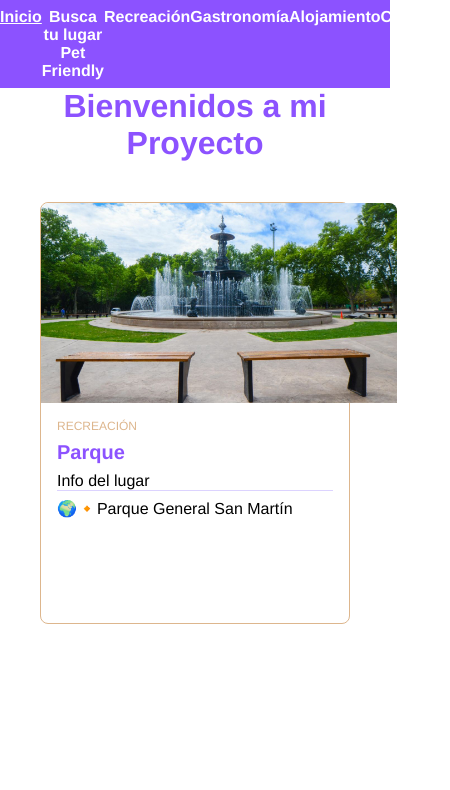
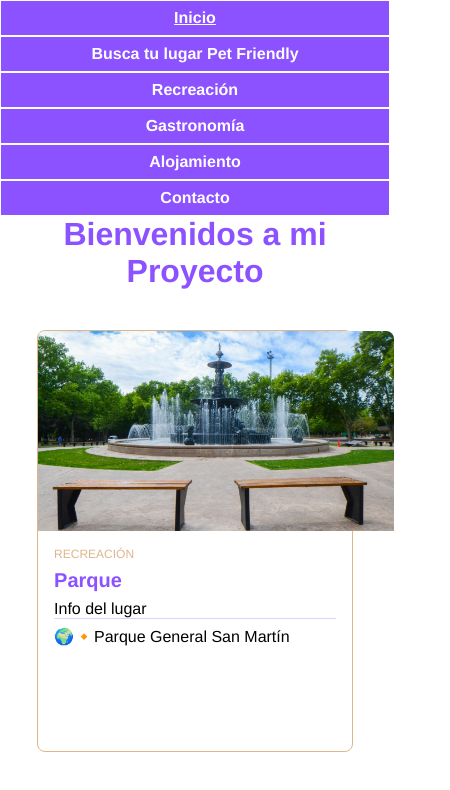
Before and after one commit to Salverte/Pet-Friendly-Mdza, an Angular app: page / in a window 390 px wide. Shown: the top 790 px of the page, 450 px wide, since content can reach past the window. Built offline with nearby package versions, Linux system fonts and the light colour scheme.

Commit message:
feat: creación cardwrapper y nav responsive 767px

```diff
--- a/src/app/app.component.html
+++ b/src/app/app.component.html
@@ -2,4 +2,4 @@
 
 <h1>{{ title }}</h1>
 
-<app-card></app-card>
+<app-cardwrapper><app-cardwrapper>
--- a/src/app/app.module.ts
+++ b/src/app/app.module.ts
@@ -5,12 +5,14 @@ import { AppRoutingModule } from './app-routing.module';
 import { AppComponent } from './app.component';
 import { NavComponent } from './components/nav/nav.component';
 import { CardComponent } from './components/card/card.component';
+import { CardwrapperComponent } from './components/cardwrapper/cardwrapper.component';
 
 @NgModule({
   declarations: [
     AppComponent,
     NavComponent,
-    CardComponent
+    CardComponent,
+    CardwrapperComponent
   ],
   imports: [
     BrowserModule,
--- a/src/app/components/card/card.component.scss
+++ b/src/app/components/card/card.component.scss
@@ -46,3 +46,16 @@
         }
     }
 }
+
+@media (max-width: 767px) {
+    .card{
+        display: block;
+
+        align-items: center;
+        width: 90%;
+        margin-right: auto;
+        margin-left: auto;
+        margin-bottom: 40px;
+
+}
+        }
--- /dev/null
+++ b/src/app/components/cardwrapper/cardwrapper.component.html
@@ -0,0 +1,7 @@
+
+<div class="wrapper">
+    <app-card></app-card>
+    <app-card></app-card>
+    <app-card></app-card>
+    <app-card></app-card>
+</div>
--- /dev/null
+++ b/src/app/components/cardwrapper/cardwrapper.component.scss
@@ -0,0 +1,16 @@
+.wrapper {
+    display: grid;
+    grid-template-columns: repeat(3, 1fr);
+    gap: 16px;
+
+    width: 90%;
+    margin: 30px auto;
+}
+
+@media (max-width: 767px) {
+    .wrapper{
+       display: block;
+
+        }
+
+    }
--- /dev/null
+++ b/src/app/components/cardwrapper/cardwrapper.component.ts
@@ -0,0 +1,15 @@
+import { Component, OnInit } from '@angular/core';
+
+@Component({
+  selector: 'app-cardwrapper',
+  templateUrl: './cardwrapper.component.html',
+  styleUrls: ['./cardwrapper.component.scss']
+})
+export class CardwrapperComponent implements OnInit {
+
+  constructor() { }
+
+  ngOnInit(): void {
+  }
+
+}
--- a/src/app/components/nav/nav.component.scss
+++ b/src/app/components/nav/nav.component.scss
@@ -20,3 +20,13 @@
         }
     }
 }
+
+@media (max-width: 767px) {
+    .lista{
+       display: block;
+        }
+    .lista-item_link{
+           border: 1px solid var(--blanco);
+       }
+
+    }
```
Also changed, not shown: src/styles.scss (line endings or trailing spaces).
